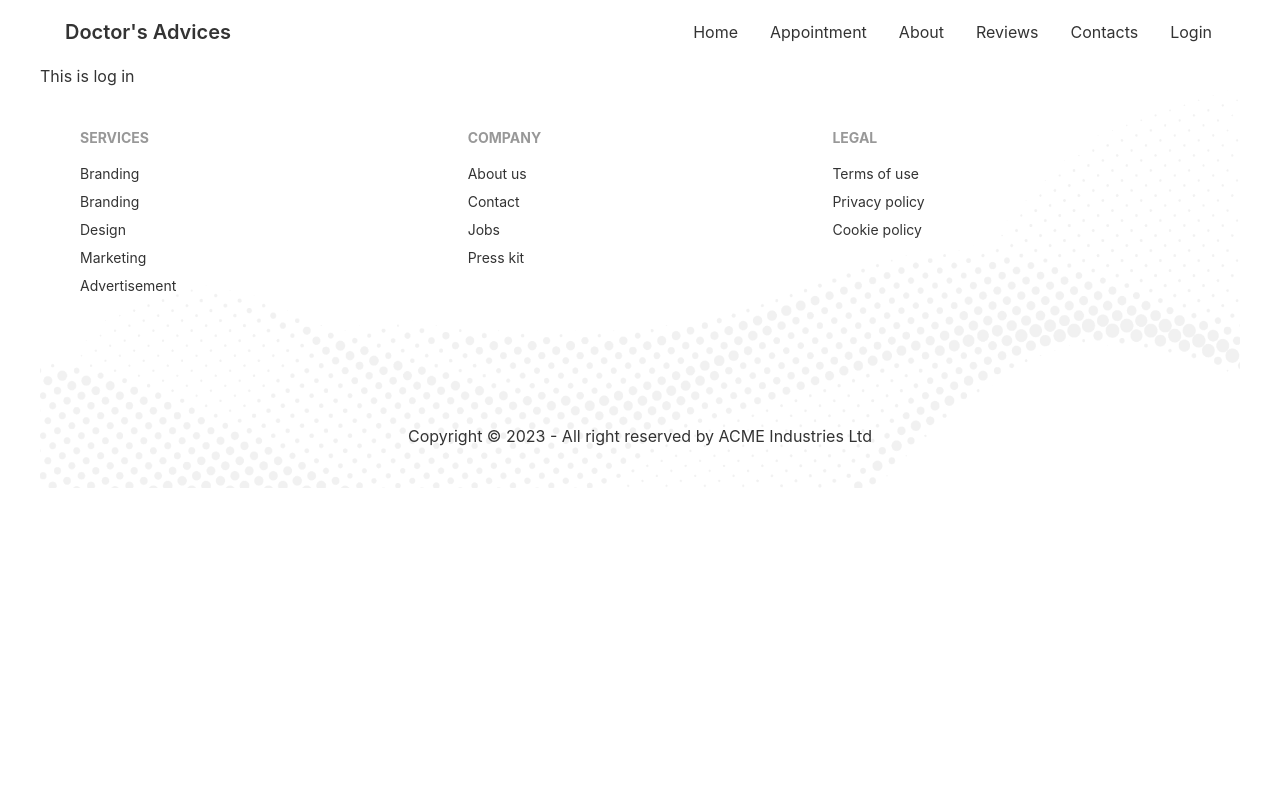
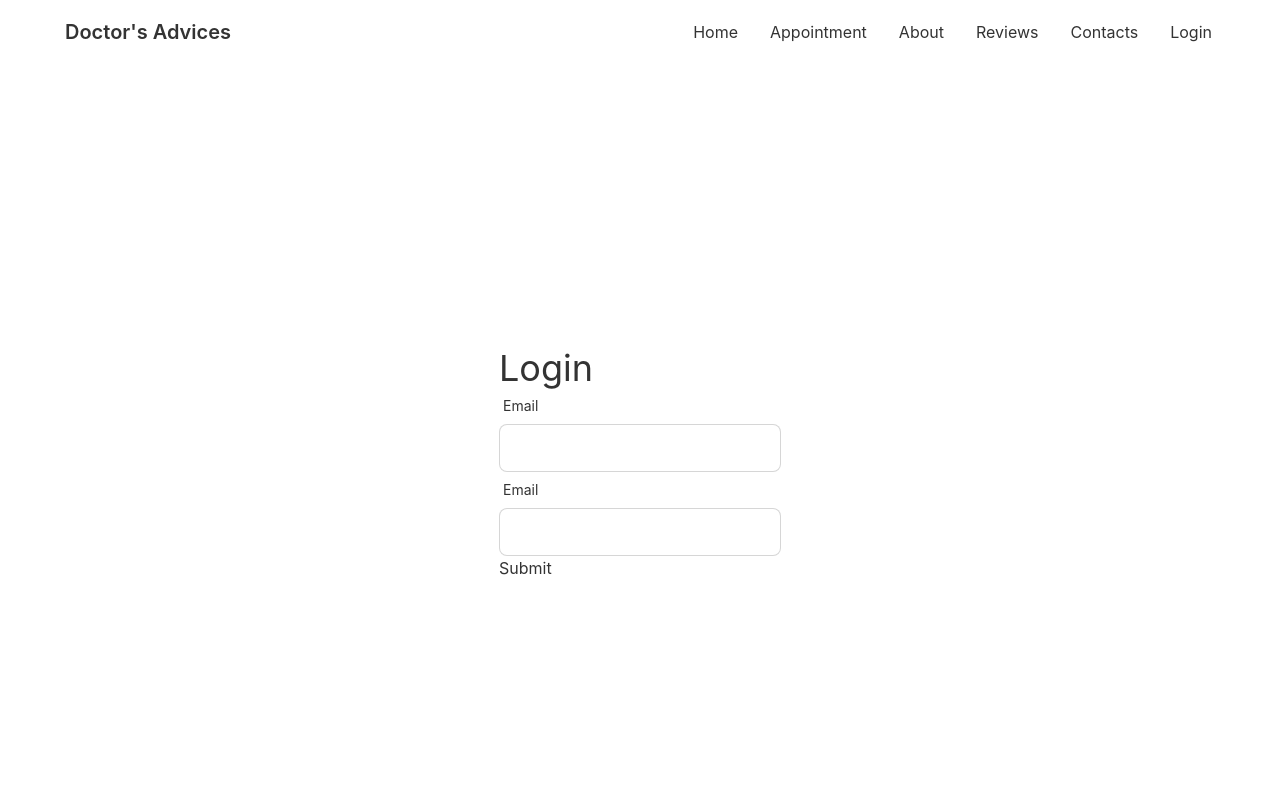
Before and after one commit to eqram1/doctors-advices-client-repo, a React (Create React App) app: page /login in a window 1280 px wide. Shown: the top 800 px of the page. Built offline with nearby package versions, Linux system fonts and the light colour scheme.

Commit message:
set up react hook form

```diff
--- a/package.json
+++ b/package.json
@@ -11,6 +11,7 @@
     "react": "^18.2.0",
     "react-day-picker": "^8.6.0",
     "react-dom": "^18.2.0",
+    "react-hook-form": "^7.43.7",
     "react-router-dom": "^6.4.5",
     "react-scripts": "5.0.1",
     "web-vitals": "^2.1.4"
--- a/src/Pages/Login/Login.js
+++ b/src/Pages/Login/Login.js
@@ -1,9 +1,28 @@
-import React from 'react';
+import React, { useState } from 'react';
+import { useForm } from 'react-hook-form';
 
 const Login = () => {
+    const { register, handleSubmit } = useForm()
+    const [data, setData] = useState('');
     return (
-        <div>
-            <h2>This is log in</h2>
+        <div className='h-[800px] flex justify-center items-center'>
+            <div>
+                <h2 className='text-4xl'>Login</h2>
+                <form onSubmit={handleSubmit((data) => setData(JSON.stringify(data)))}>
+                    <div className="form-control w-full max-w-xs">
+                        <label className="label"><span className="label-text">Email</span></label>
+                        <input type="text" {...register("email")} className="input input-bordered w-full max-w-xs" />
+                    </div>
+                    <div className="form-control w-full max-w-xs">
+                        <label className="label"><span className="label-text">Email</span></label>
+                        <input type="password" {...register("password")} className="input input-bordered w-full max-w-xs" />
+                    </div>
+
+
+                    <p>{data}</p>
+                    <input type="submit" />
+                </form>
+            </div>
         </div>
     );
 };
```
Also changed, not shown: 1 other file (tests, documents, lock files or other folders).
